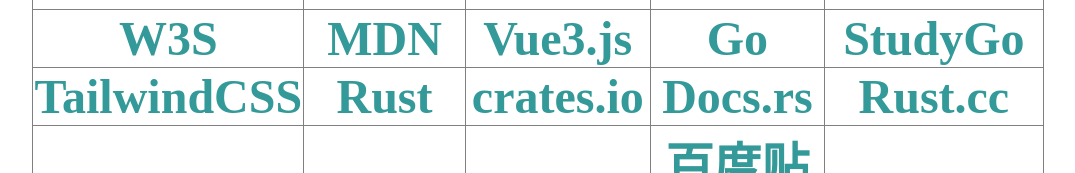
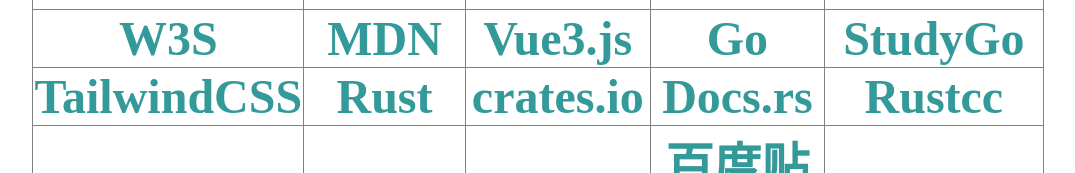
Before and after one commit to biluohc/Origin, a Vue app: page /#/ in a window 1280 px wide. Shown: the part 332-505 px from the top of the page, without its empty margins (102-1177 px from the left). Built offline with nearby package versions, Linux system fonts and the light colour scheme.

Commit message:
update store.js

```diff
--- a/src/store.js
+++ b/src/store.js
@@ -60,8 +60,8 @@
       "url": "https://docs.rs/",
     },
     {
-      "name": "Rust.cc",
-      "url": "https://rust.cc/",
+      "name": "Rustcc",
+      "url": "https://rustcc.cn/",
     },
     {
       "name": "GitHub",
@@ -182,6 +182,11 @@
       "url": "https://software.opensuse.org/search?utf8=✓",
       "query": "q",
     },
+    {
+      "name": "denox",
+      "url": 'https://deno.land/x',
+      "query": "query",
+    },
   ],
   copy: function () {
     var tmp = {};
```
Also changed, not shown: 5 other files (tests, documents, lock files or other folders).
